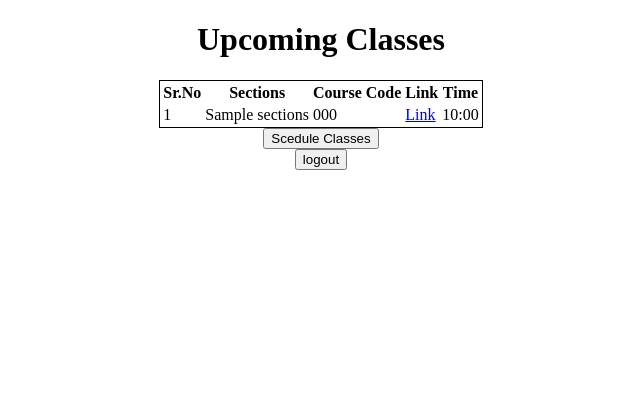
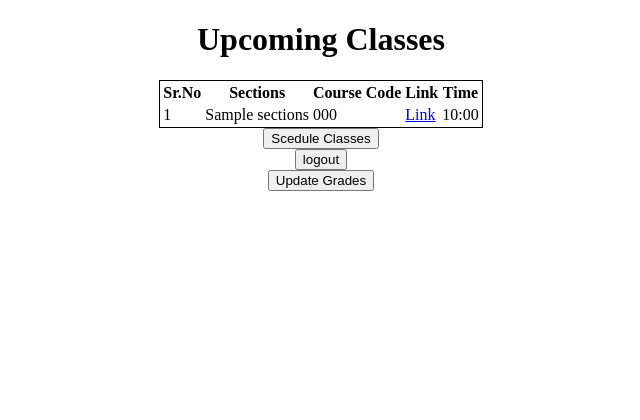
Before and after one commit to MASHOD0/CollegeCourseWare, a Flask app: page /teacher in a window 1280 px wide. Shown: the top 420 px of the page, without its empty margins (319-959 px from the left). Run offline with Flask 2, Linux system fonts and the light colour scheme; the visitor is signed in with stand-in values (Sample User, id 1); a database or web service that is not in the repository returns one stand-in record (values such as "Sample title"); some libraries are stand-ins or nearby versions.

Commit message:
grades update

```diff
--- a/src/templates/teacher.html
+++ b/src/templates/teacher.html
@@ -52,4 +52,8 @@ Upcoming Classes
 <form action="/logout" class="inline">
   <button class="float-left submit-button" >logout</button>
 </form>
+<form action="/grades" class="inline">
+  <button class="float-left submit-button" >Update Grades</button>
+</form>
+
 {% endblock %}
```
